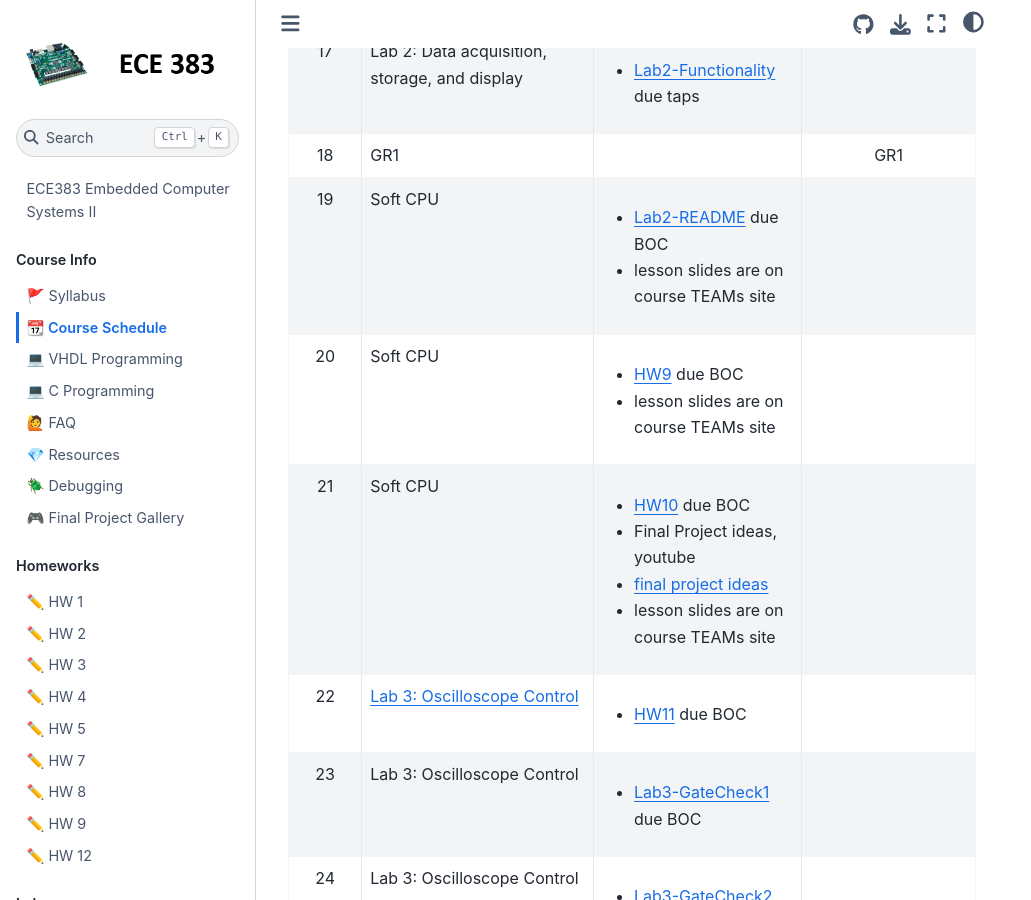
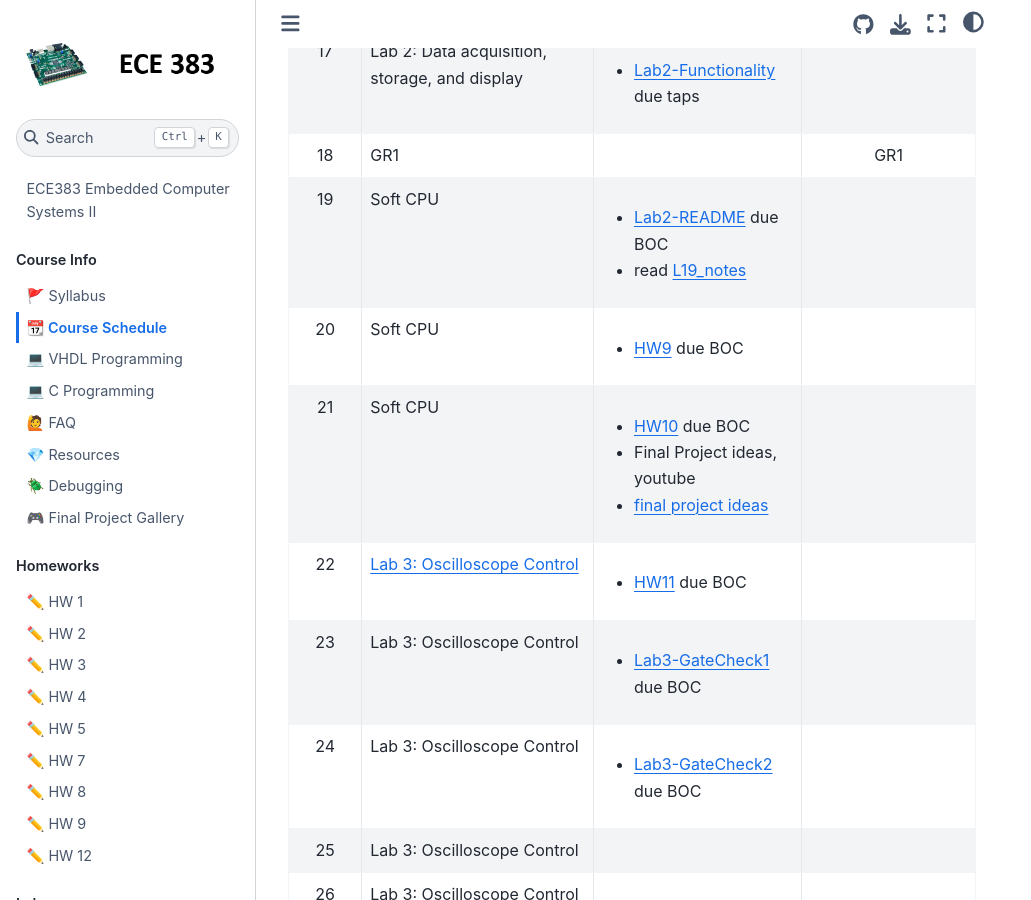
Before and after one commit to USAFA-ECE/ece383, a Jupyter Book: the page built from book/schedule.md, in a window 1280 px wide and 900 px high, scrolled down 2692 px. Shown: the whole window, without its empty margins (0-1031 px from the left). Built offline with Jupyter Book 1.0.4 settings and Sphinx 7.4.7 and the Sphinx Book theme 1.1.4, drawn with Linux system fonts in a browser that asks for light colours; pages that are not in the unit, such as notebooks, are missing from menus.

Commit message:
Update schedule.md

```diff
--- a/book/schedule.md
+++ b/book/schedule.md
@@ -25,9 +25,9 @@ This schedule is subject to change as appropriate.
 | 16     | Lab 2: Data acquisition, storage, and display    | <ul><li>[Lab2-GateCheck3](Assignments/lab2.md) due BOC</li></ul>                  |          |
 | 17     | Lab 2: Data acquisition, storage, and display    | <ul><li>[Lab2-Functionality](Assignments/lab2.md) due taps</li></ul>               |          |
 | 18     | GR1                                              |                      | GR1    |
-| 19     | Soft CPU                                         | <ul><li>[Lab2-README](Assignments/lab2.md) due BOC </li><li>lesson slides are on course TEAMs site</li></ul>  |        |
-| 20     | Soft CPU                                         | <ul><li>[HW9](Assignments/homework9.md) due BOC </li><li>lesson slides are on course TEAMs site</li></ul>  |        |
-| 21     | Soft CPU                                         | <ul><li>[HW10](Assignments/homework10.md) due BOC </li><li>Final Project ideas, youtube</li><li>[final project ideas](https://georgeyork.github.io/ECE383_web/lab/lab5/ideas.html)</li><li>lesson slides are on course TEAMs site</li></ul>  |        |
+| 19     | Soft CPU                                         | <ul><li>[Lab2-README](Assignments/lab2.md) due BOC</li><li>read [L19_notes](Lectures/lecture19.md) </li></ul>  |        |
+| 20     | Soft CPU                                         | <ul><li>[HW9](Assignments/homework9.md) due BOC </li></ul>  |        |
+| 21     | Soft CPU                                         | <ul><li>[HW10](Assignments/homework10.md) due BOC </li><li>Final Project ideas, youtube</li><li>[final project ideas](https://georgeyork.github.io/ECE383_web/lab/lab5/ideas.html)</li></ul>  |        |
 | 22     | [Lab 3: Oscilloscope Control](Assignments/lab3.md) | <ul><li>[HW11](Assignments/homework11.md) due BOC </li></ul>  |        |
 | 23     | Lab 3: Oscilloscope Control | <ul><li>[Lab3-GateCheck1](Assignments/lab3.md) due BOC </li></ul>  |        |
 | 24     | Lab 3: Oscilloscope Control | <ul><li>[Lab3-GateCheck2](Assignments/lab3.md) due BOC </li></ul>  |        |
```
